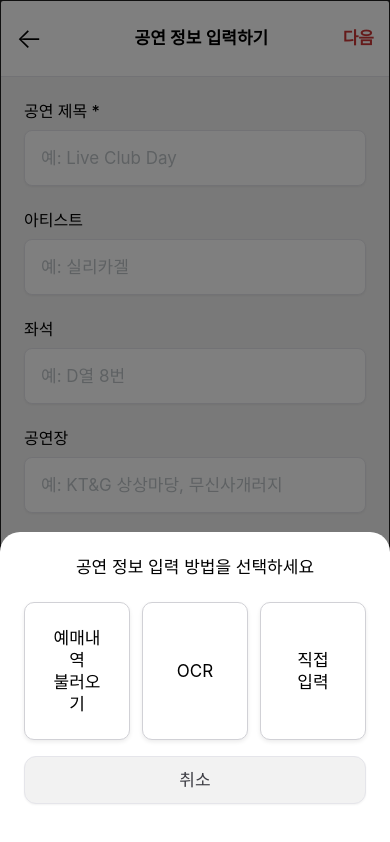
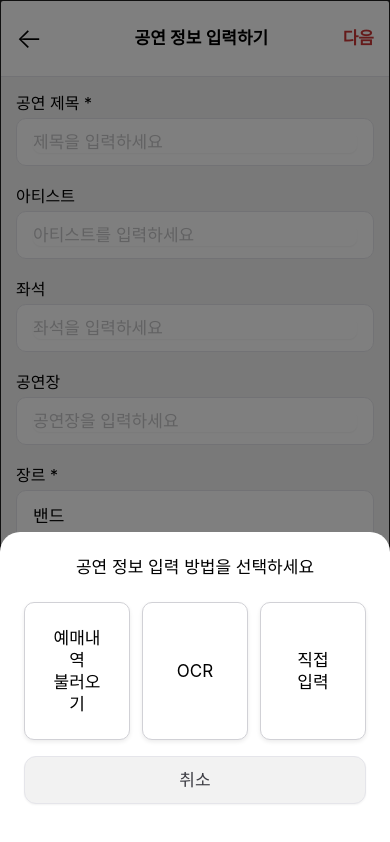
Before and after one commit to CodeManD00/Record-FE, a React Native app: screen /AddTicket in a window 390 px wide. Built offline with nearby package versions, Linux system fonts and the light colour scheme; what react-native, react-native-calendars would draw is missing.

Commit message:
1201 - 공연정보입력 디자인 수정(최종)

```diff
--- a/src/pages/add-ticket/AddTicketPage.tsx
+++ b/src/pages/add-ticket/AddTicketPage.tsx
@@ -2,7 +2,6 @@ import React, { useState, useEffect } from 'react';
 import {
   View,
   Text,
-  TextInput,
   TouchableOpacity,
   StyleSheet,
   ScrollView,
@@ -17,6 +16,7 @@ import DateTimePicker from '@react-native-community/datetimepicker';
 import { SafeAreaView } from 'react-native-safe-area-context';
 import InputMethodModal from '../../components/InputMethodModal';
 import ModalHeader from '../../components/ModalHeader';
+import { Input } from '../../components/ui';
 import {
   Colors,
   Typography,
@@ -182,48 +182,40 @@ const AddTicketPage: React.FC<AddTicketPageProps> = ({ navigation, route }) => {
           {/* 제목 */}
           <View style={styles.inputGroup}>
             <Text style={styles.label}>공연 제목 *</Text>
-            <TextInput
-              style={styles.input}
+            <Input
               value={formData.title}
               onChangeText={value => handleInputChange('title', value)}
-              placeholder="예: Live Club Day"
-              placeholderTextColor="#BDC3C7"
+              placeholder="제목을 입력하세요"
             />
           </View>
 
           {/* 아티스트 */}
           <View style={styles.inputGroup}>
             <Text style={styles.label}>아티스트</Text>
-            <TextInput
-              style={styles.input}
+            <Input
               value={formData.artist}
               onChangeText={value => handleInputChange('artist', value)}
-              placeholder="예: 실리카겔"
-              placeholderTextColor="#BDC3C7"
+              placeholder="아티스트를 입력하세요"
             />
           </View>
 
           {/* 좌석 */}
           <View style={styles.inputGroup}>
             <Text style={styles.label}>좌석</Text>
-            <TextInput
-              style={styles.input}
+            <Input
               value={formData.seat}
               onChangeText={value => handleInputChange('seat', value)}
-              placeholder="예: D열 8번"
-              placeholderTextColor="#BDC3C7"
+              placeholder="좌석을 입력하세요"
             />
           </View>
 
           {/* 장소 */}
           <View style={styles.inputGroup}>
             <Text style={styles.label}>공연장</Text>
-            <TextInput
-              style={styles.input}
+            <Input
               value={formData.venue}
               onChangeText={value => handleInputChange('venue', value)}
-              placeholder="예: KT&G 상상마당, 무신사개러지"
-              placeholderTextColor="#BDC3C7"
+              placeholder="공연장을 입력하세요"
             />
           </View>
 
@@ -322,38 +314,34 @@ const styles = StyleSheet.create({
 
   contextMessage: {
     backgroundColor: Colors.secondarySystemBackground,
-    paddingHorizontal: Spacing.sectionSpacing,
+    paddingHorizontal: Spacing.screenPadding,
     paddingVertical: Spacing.lg,
     borderBottomWidth: 1,
     borderBottomColor: Colors.systemGray5,
   },
   contextSubtitle: {
-    ...Typography.footnote,
+    ...Typography.subheadline,
     color: Colors.secondaryLabel,
-    lineHeight: 20,
   },
 
   content: { flex: 1 },
-  formContainer: { padding: Spacing.sectionSpacing },
+  formContainer: { padding: Spacing.screenPadding },
 
-  inputGroup: { marginBottom: Spacing.sectionSpacing },
+  inputGroup: { marginBottom: Spacing.xl },
 
   label: {
     ...Typography.callout,
-    fontWeight: '500',
     color: Colors.label,
-    marginBottom: Spacing.sm,
-  },
-
-  input: {
-    ...ComponentStyles.input,
+    marginBottom: Spacing.xs,
   },
 
   dropdownButton: {
+    justifyContent: 'center',
+    height: 52,
     backgroundColor: Colors.systemBackground,
     borderWidth: 1,
     borderColor: Colors.systemGray5,
-    borderRadius: BorderRadius.md,
+    borderRadius: BorderRadius.lg,
     padding: Spacing.inputPadding,
   },
   dropdownButtonText: {
@@ -363,7 +351,7 @@ const styles = StyleSheet.create({
 
   modalOverlay: {
     flex: 1,
-    backgroundColor: 'rgba(0,0,0,0.2)',
+    backgroundColor: 'rgba(0,0,0,0.3)',
     justifyContent: 'center',
     alignItems: 'center',
   },
@@ -371,16 +359,16 @@ const styles = StyleSheet.create({
     backgroundColor: Colors.systemBackground,
     borderRadius: BorderRadius.lg,
     padding: 20,
-    width: '70%',
+    width: '60%',
   },
   modalTitle: {
-    ...Typography.body,
-    fontWeight: '500',
+    ...Typography.headline,
+    fontWeight: '400',
     marginBottom: 10,
     textAlign: 'center',
   },
   modalOption: {
-    paddingVertical: 14,
+    paddingVertical: 16,
   },
   modalOptionText: {
     ...Typography.body,
@@ -389,12 +377,13 @@ const styles = StyleSheet.create({
   },
 
   dateButton: {
+    justifyContent: 'center',
     backgroundColor: Colors.systemBackground,
     borderWidth: 1,
     borderColor: Colors.systemGray5,
-    borderRadius: BorderRadius.md,
+    borderRadius: BorderRadius.lg,
     padding: Spacing.inputPadding,
-    ...Shadows.small,
+    height: 52,
   },
   dateButtonText: {
     ...Typography.body,
@@ -402,14 +391,8 @@ const styles = StyleSheet.create({
   },
 
   datePickerContainer: {
-    borderRadius: BorderRadius.sm,
+    borderRadius: BorderRadius.lg,
     marginTop: 6,
-    paddingVertical: 4,
-    paddingHorizontal: 6,
-    backgroundColor: Colors.systemBackground,
-    borderWidth: 1,
-    borderColor: Colors.systemGray5,
-    ...Shadows.small,
   },
 });
 
```
